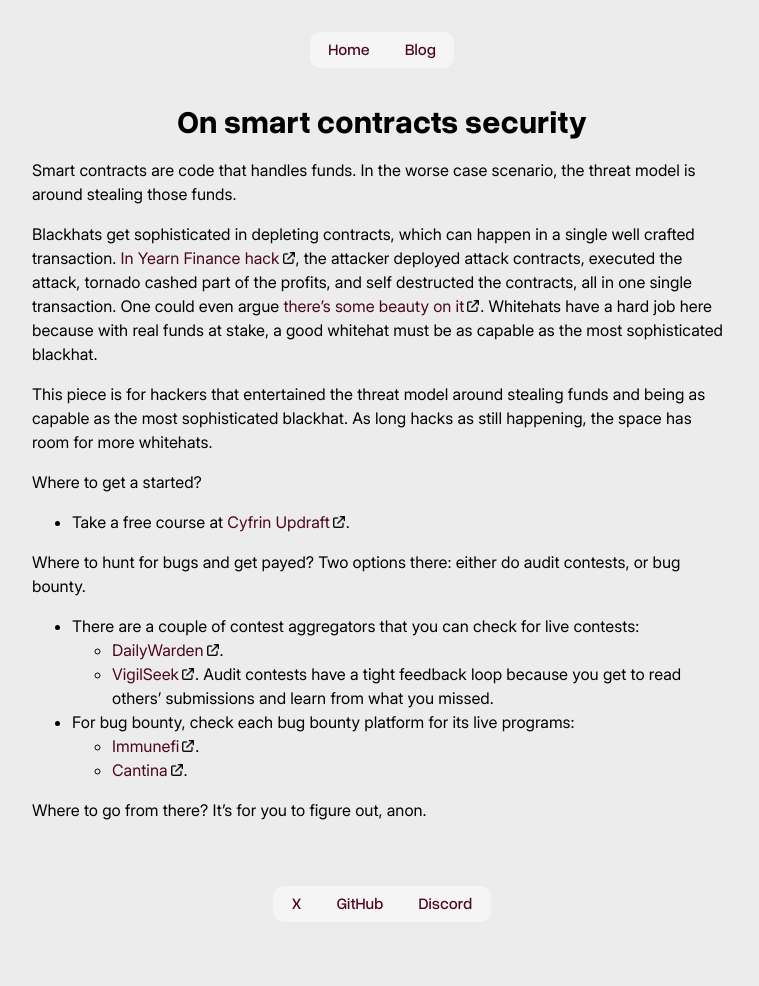
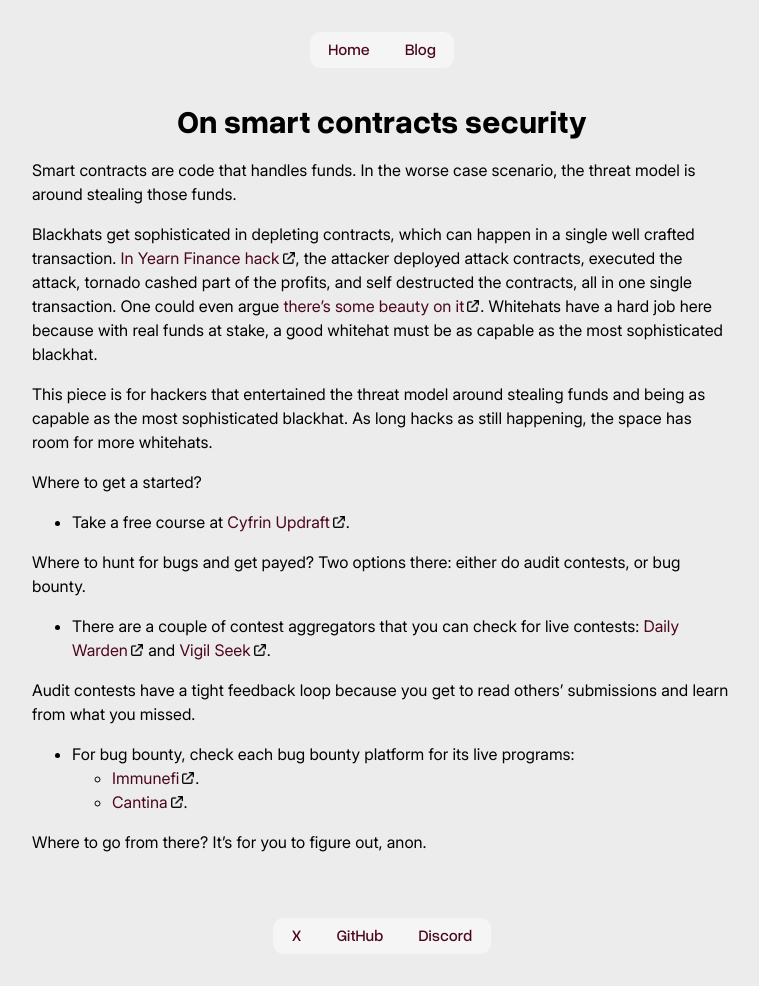
Before and after one commit to e11iptic/e11iptic.github.io, a Jekyll site: the page built from _posts/2025-12-02-scs.md, in a window 1280 px wide. Shown: the whole page, without its empty margins (258-1017 px from the left). Built offline with Jekyll 4.4.1, drawn with Linux system fonts in a browser that asks for light colours; before the commit the page ends 954 px from its top, so only the background shows below that.

Commit message:
Update scs

```diff
--- a/_posts/2025-12-02-scs.md
+++ b/_posts/2025-12-02-scs.md
@@ -16,9 +16,8 @@
 Where to hunt for bugs and get payed?
 Two options there: either do audit contests, or bug bounty.
 
-- There are a couple of contest aggregators that you can check for live contests:
-  - [DailyWarden](https://www.dailywarden.com/).
-  - [VigilSeek](https://www.vigilseek.com/).
+- There are a couple of contest aggregators that you can check for live contests: [Daily Warden](https://www.dailywarden.com/) and [Vigil Seek](https://www.vigilseek.com/).
+
 Audit contests have a tight feedback loop because you get to read others' submissions and learn from what you missed.
 - For bug bounty, check each bug bounty platform for its live programs:
   - [Immunefi](https://immunefi.com/bug-bounty/).
```
